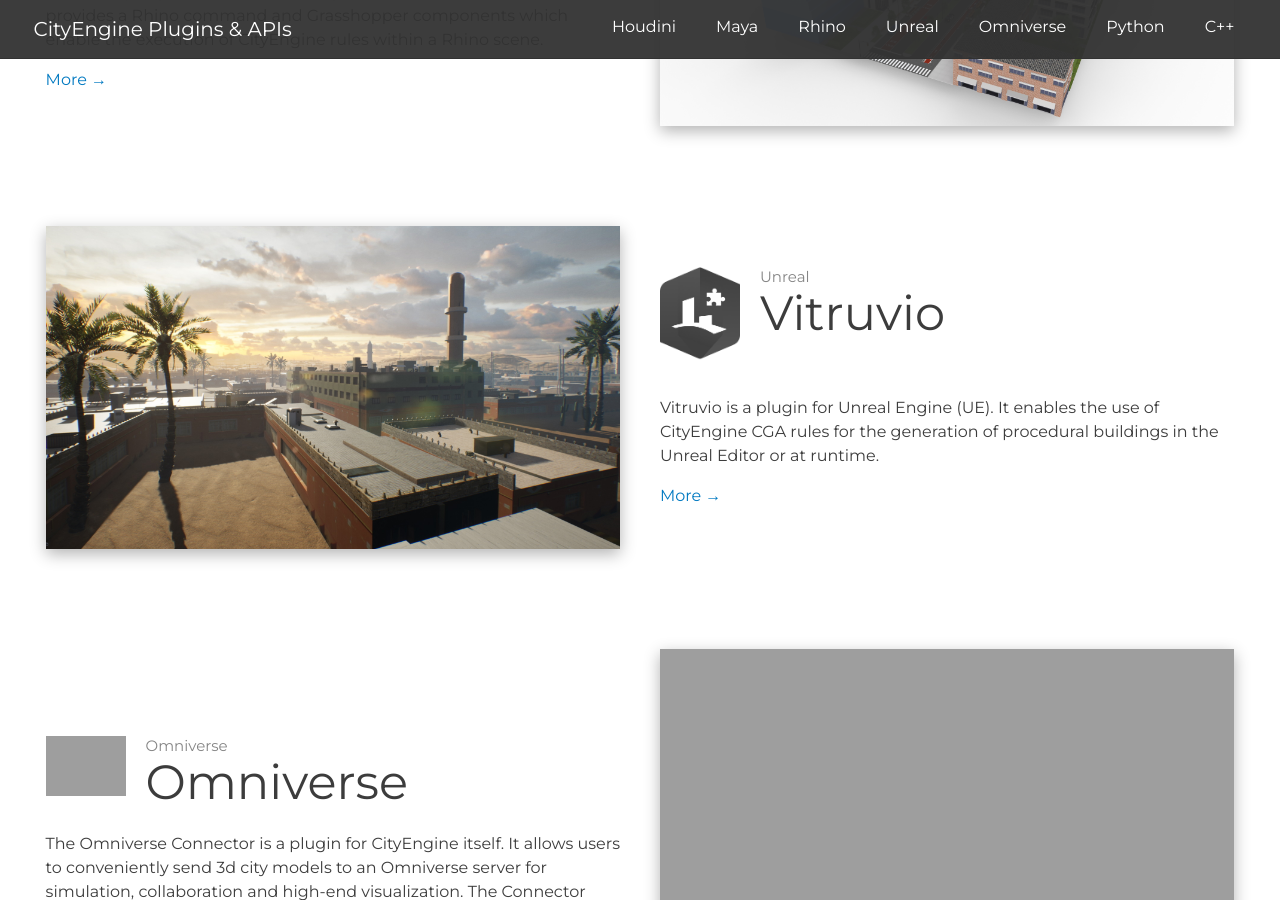
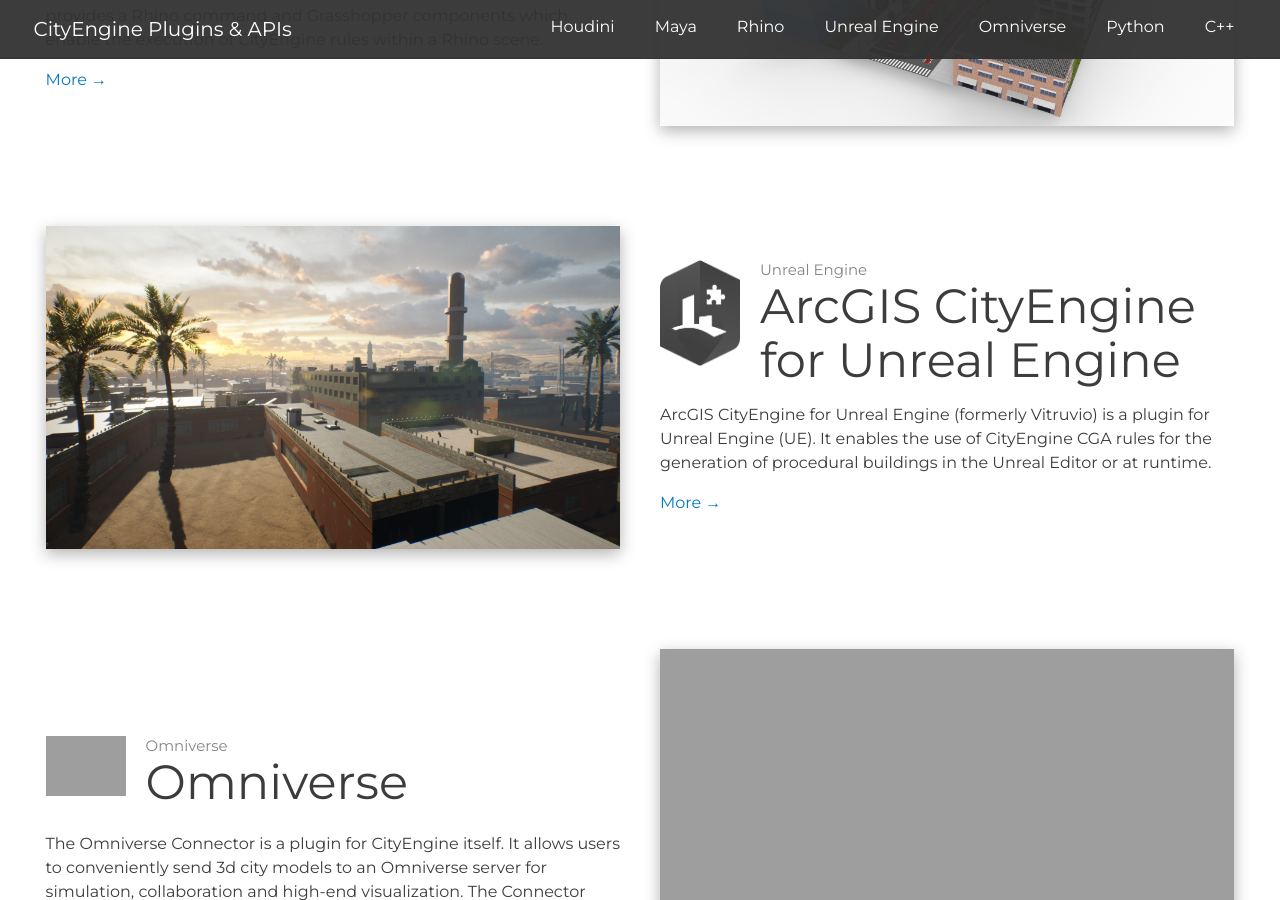
Before and after one commit to Esri/cityengine, a Jekyll site: the page built from index.markdown, in a window 1280 px wide and 900 px high, scrolled down 2275 px. Built offline with Jekyll 4.4.1, drawn with Linux system fonts in a browser that asks for light colours.

Commit message:
Update for CE for UE release 2.2

```diff
--- a/_plugins/vitruvio.md
+++ b/_plugins/vitruvio.md
@@ -4,21 +4,21 @@
 order-of-appearance: 4
 draft: false
 
-name: Vitruvio
-title: Vitruvio - Plugin for Unreal Engine
-platform: Unreal
+name: ArcGIS CityEngine for Unreal Engine
+title: CityEngine Plugin for Unreal Engine
+platform: Unreal Engine
 logo: vitruvio.png
 github: https://github.com/Esri/vitruvio
 
 teaser-image: vitruvio_teaser_image.jpg
 
-hero-title: Vitruvio
+hero-title: ArcGIS CityEngine for Unreal Engine
 hero-subtitle: CityEngine Plugin for Unreal Engine
 hero-content:
   - type: video
     name: faOdiVcxRG4
 
-description: Vitruvio is a plugin for Unreal Engine (UE). It enables the use of CityEngine CGA rules for the generation of procedural buildings in the Unreal Editor or at runtime.
+description: ArcGIS CityEngine for Unreal Engine (formerly Vitruvio) is a plugin for Unreal Engine (UE). It enables the use of CityEngine CGA rules for the generation of procedural buildings in the Unreal Editor or at runtime.
 
 gallery:
 - image: vitruvio_gallery_1.jpg
@@ -26,20 +26,20 @@
 - image: vitruvio_gallery_3.jpg
 - image: vitruvio_gallery_4.jpg
 
-introduction: With Vitruvio, game designers or artists do not have to leave the Unreal Engine to make use of the procedural modeling power of CityEngine. The buildings stay procedural all time and artists can change the height, style and appearance of buildings easily with a parametric interface. In addition, buildings can also be generated at runtime.<br/>As input, Vitruvio requires Rule Packages (RPK) which are authored in CityEngine. An RPK includes assets and a CGA rule file which encodes an architectural style. The download section below provides links to the several RPKs which can be used out-of-the-box in Vitruvio. <br/><br/><strong><i>Vitruvio is free for personal, educational, and non-commercial use. Commercial use requires at least one commercial license of the latest CityEngine version installed in the organization. Redistribution or web service offerings are not allowed unless expressly permitted. Please refer to the licensing section below for more detailed licensing information.</strong></i>
+introduction: With CityEngine for Unreal Engine, game designers or artists do not have to leave the Unreal Engine to make use of the procedural modeling power of CityEngine. The buildings stay procedural all time and artists can change the height, style and appearance of buildings easily with a parametric interface. In addition, buildings can also be generated at runtime.<br/>CityEngine for Unreal Engine requires Rule Packages (RPK) as input, which are authored in CityEngine. An RPK includes assets and a CGA rule file which encodes an architectural style. The download section below provides links to the several RPKs which can be used out-of-the-box. <br/><br/><strong><i>ArcGIS CityEngine for Unreal Engine is free for personal, educational, and non-commercial use. Commercial use requires at least one commercial license of the latest CityEngine version installed in the organization. Redistribution or web service offerings are not allowed unless expressly permitted. Please refer to the licensing section below for more detailed licensing information.</strong></i>
 
 callout: true
-callout-text: Help us improve Vitruvio&#58
+callout-text: Help us improve ArcGIS CityEngine for Unreal Engine&#58
 callout-button: Take the survey
 callout-link: https://survey123.arcgis.com/share/8e812fdce4174a92bfe3deeb8f092d1c
 
 ressource-1-title: Downloads
-ressource-1-text: Download the latest version of Vitruvio here.
+ressource-1-text: Download the latest version of ArcGIS CityEngine for Unreal Engine here.
 ressource-1-link-text: → Go to downloads
 ressource-1-link-url: https://github.com/Esri/vitruvio/blob/main/doc/installation.md
 
 ressource-2-title: Documentation
-ressource-2-text: A full documentation of Vitruvio is available on our github repository.
+ressource-2-text: A full documentation of ArcGIS CityEngine for Unreal Engine is available on our github repository.
 ressource-2-link-text: → Read documentation
 ressource-2-link-url: https://github.com/Esri/vitruvio/blob/master/doc/usage.md
 
@@ -64,7 +64,7 @@
       - image-name: vitruvio_ex_3_2.jpg
     files:
       - title: Paris Example
-        link: https://github.com/Esri/vitruvio/releases/download/v2.1/Vitruvio_Paris_UE54.zip
+        link: https://github.com/Esri/vitruvio/releases/download/v2.2/CE_for_UE55_Paris.zip
 
   - title: New York
     text: This example features a part of New York. The building footprints are exported from CityEngine using <a href="https://doc.arcgis.com/en/cityengine/latest/help/cityengine-help-get-map-data.htm">Get Map Data</a>.</br></br>Notes&colon;</br><ul><li>The rules are from the International City example of CityEngine.</li><li>Please make sure to <a href="https://github.com/Esri/vitruvio/blob/master/doc/installation.md">install Vitruvio</a> before running the examples.</li></ul></br></br>Downloads&colon;
@@ -72,7 +72,7 @@
       - image-name: vitruvio_ex_2_1.jpg
     files:
       - title: New York Example
-        link: https://github.com/Esri/vitruvio/releases/download/v2.1/Vitruvio_NewYork_UE54.zip
+        link: https://github.com/Esri/vitruvio/releases/download/v2.2/CE_for_UE55_NewYork.zip
 
   - title: Medieval City
     text: This example features buildings in a European medieval style.</br></br>Notes&colon;</br><ul><li>The building rules are from the Medieval City example of CityEngine.</li><li>Please make sure to <a href="https://github.com/Esri/vitruvio/blob/master/doc/installation.md">install Vitruvio</a> before running the examples.</li></ul></br></br>Downloads&colon;
@@ -80,7 +80,7 @@
       - image-name: vitruvio_ex_1_1.jpg
     files:
       - title: Medieval City Example
-        link: https://github.com/Esri/vitruvio/releases/download/v2.1/Vitruvio_MedievalCity_UE54.zip
+        link: https://github.com/Esri/vitruvio/releases/download/v2.2/CE_for_UE55_MedievalCity.zip
 
   - title: NYC 2259
     text: This example features New York city 240 years into the future, inspired by the great 1998 motion picture The Fifth Element.</br></br>Notes&colon;</br><ul><li>The rules are adapted from the NYC2259 example of CityEngine.</li><li>The rules assign custom Unreal Materials to the building facades which can be found in the Content/Materials folder.</li><li>Please make sure to <a href="https://github.com/Esri/vitruvio/blob/master/doc/installation.md">install Vitruvio</a> before running the examples.</li></ul></br></br>Downloads&colon;
@@ -88,7 +88,7 @@
       - image-name: vitruvio_ex_4_1.png
     files:
       - title: NYC 2259 Example
-        link: https://github.com/Esri/vitruvio/releases/download/v2.1/Vitruvio_NYC2259_UE54.zip
+        link: https://github.com/Esri/vitruvio/releases/download/v2.2/CE_for_UE55_NYC2259.zip
 
 
 
```
Also changed, not shown: other parts of _plugins/vitruvio.md (+2 -2 lines).
